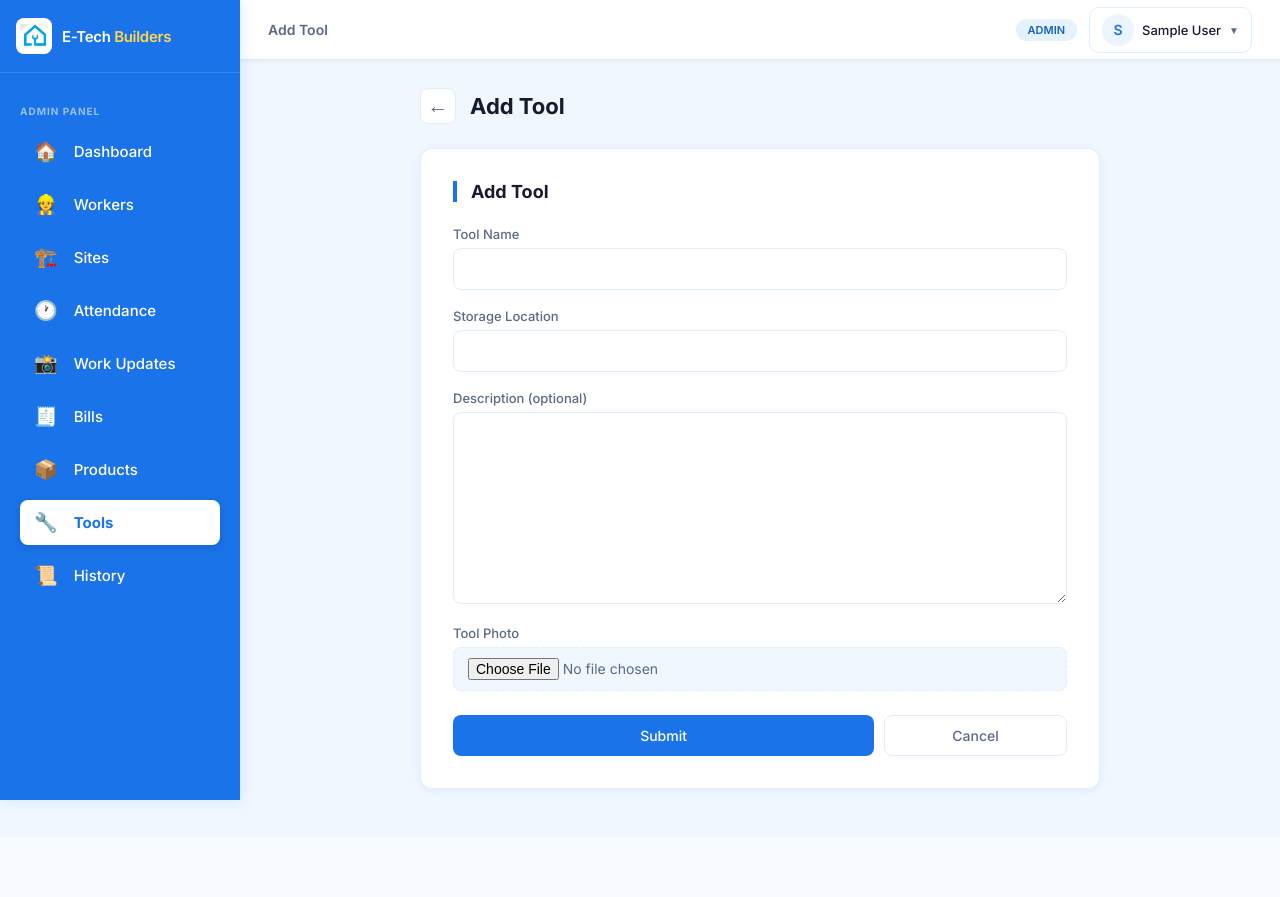
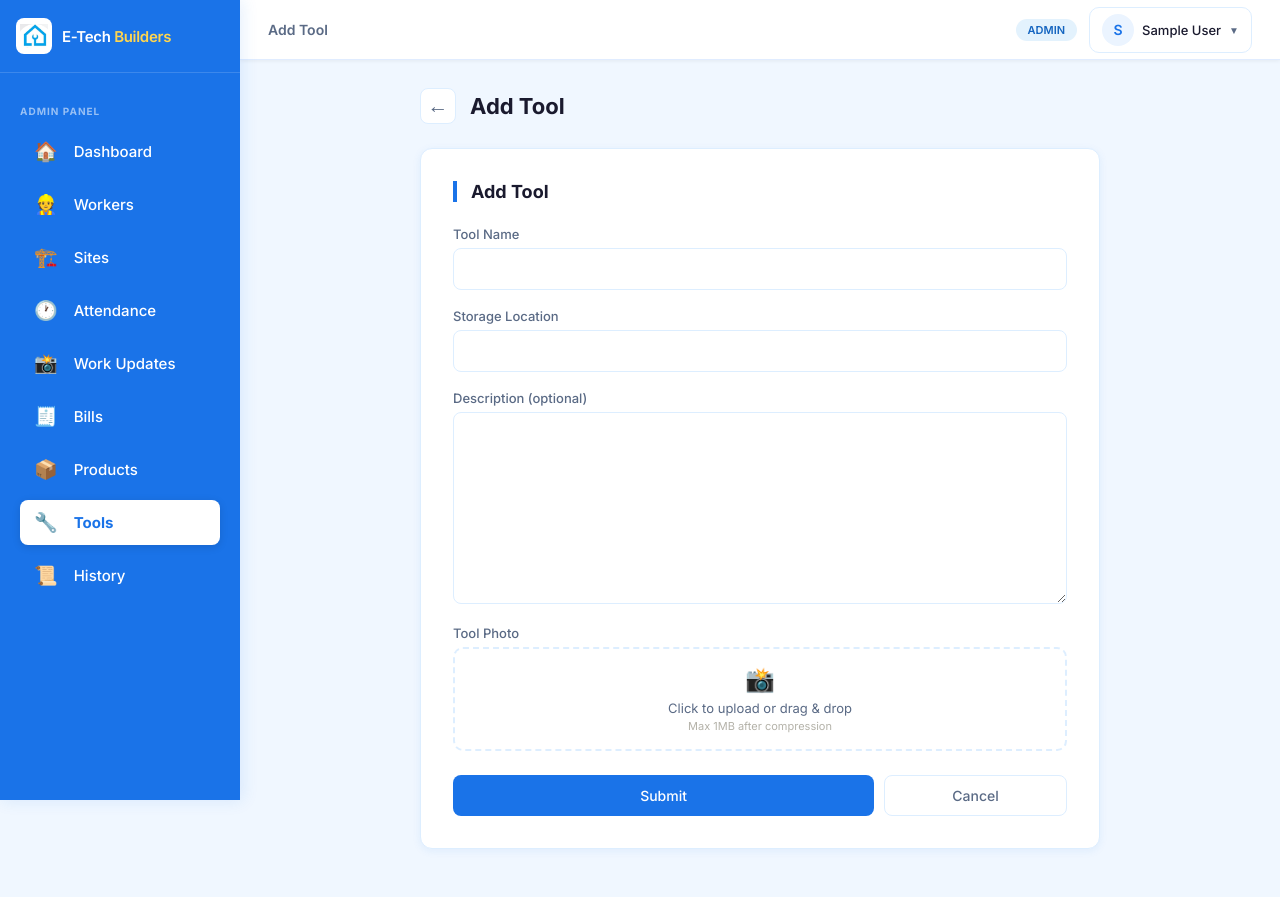
Before and after one commit to yasinmass/E_Tech, a Django app: page /tools/add/ in a window 1280 px wide. Before the commit the page ends 808 px from the top, so only its background shows below. Run offline with Django 5.2, Linux system fonts and the light colour scheme; the visitor is signed in with stand-in values (Sample User, id 1); data comes from the database, SQL or seed files in the repository; some libraries are stand-ins or nearby versions.

Commit message:
Add image upload size indicator

```diff
--- a/core/templates/base.html
+++ b/core/templates/base.html
@@ -1295,6 +1295,122 @@
     });
     </script>
     {% endif %}
+    <style>
+.upload-wrapper{border:2px dashed #DDEEFF;border-radius:10px;padding:16px;text-align:center;cursor:pointer;transition:border-color 0.2s;margin-bottom:6px;position:relative;background:#fff;}
+.upload-wrapper:hover{border-color:#1A73E8;}
+.upload-wrapper input[type=file]{position:absolute;top:0;left:0;width:100%;height:100%;opacity:0;cursor:pointer;z-index:2;}
+.upload-icon{font-size:24px;margin-bottom:6px;}
+.upload-text{font-size:13px;color:#5A6A85;}
+.upload-hint{font-size:11px;color:#B4B2A9;margin-top:3px;}
+.file-info-box{display:none;background:#F0F7FF;border:1px solid #DDEEFF;border-radius:8px;padding:10px 14px;margin-bottom:6px;align-items:center;gap:12px;}
+.file-info-box.show{display:flex;}
+.file-preview{width:44px;height:44px;border-radius:8px;object-fit:cover;flex-shrink:0;border:1px solid #DDEEFF;}
+.file-details{flex:1;min-width:0;}
+.file-name-text{font-size:12px;font-weight:500;color:#1A1A2E;white-space:nowrap;overflow:hidden;text-overflow:ellipsis;}
+.file-size-text{font-size:11px;color:#5A6A85;margin-top:2px;}
+.size-pill{font-size:10px;font-weight:500;padding:2px 7px;border-radius:20px;margin-left:6px;}
+.size-ok{background:#E8F5E9;color:#2E7D32;}
+.size-warn{background:#FFF8E1;color:#F57C00;}
+.size-large{background:#FFEBEE;color:#C62828;}
+.compress-info{font-size:11px;color:#1A73E8;margin-top:2px;}
+</style>
+
+<script>
+function initFileInput(inputEl, maxMB) {
+  const wrapper = inputEl.closest('.upload-wrapper') || inputEl.parentElement;
+  const container = wrapper.parentElement;
+
+  // Create info box if not exists
+  let infoBox = container.querySelector('.file-info-box');
+  if (!infoBox) {
+    infoBox = document.createElement('div');
+    infoBox.className = 'file-info-box';
+    infoBox.innerHTML = `
+      <img class="file-preview" src="" style="display:none;">
+      <div style="width:44px;height:44px;border-radius:8px;background:#EBF4FF;display:flex;align-items:center;justify-content:center;font-size:18px;flex-shrink:0;" class="file-icon">📄</div>
+      <div class="file-details">
+        <div class="file-name-text"></div>
+        <div class="file-size-text"></div>
+        <div class="compress-info"></div>
+      </div>
+    `;
+    wrapper.insertAdjacentElement('afterend', infoBox);
+  }
+
+  inputEl.addEventListener('change', function() {
+    const file = this.files[0];
+    if (!file) return;
+
+    const sizeMB = file.size / (1024 * 1024);
+    const sizeText = sizeMB < 1
+      ? (file.size / 1024).toFixed(1) + ' KB'
+      : sizeMB.toFixed(2) + ' MB';
+
+    infoBox.querySelector('.file-name-text').textContent = file.name;
+
+    let pillClass = 'size-ok';
+    let pillText = '✓ Under ' + maxMB + 'MB';
+    let compressText = '';
+
+    if (sizeMB > maxMB) {
+      pillClass = sizeMB > maxMB * 2 ? 'size-large' : 'size-warn';
+      pillText = sizeText;
+      compressText = '⚡ Will be compressed to under ' + maxMB + 'MB automatically';
+    }
+
+    infoBox.querySelector('.file-size-text').innerHTML =
+      'Size: <strong>' + sizeText + '</strong>' +
+      '<span class="size-pill ' + pillClass + '">' + pillText + '</span>';
+
+    infoBox.querySelector('.compress-info').textContent = compressText;
+
+    // Show image preview
+    if (file.type.startsWith('image/')) {
+      const reader = new FileReader();
+      reader.onload = e => {
+        const preview = infoBox.querySelector('.file-preview');
+        const icon = infoBox.querySelector('.file-icon');
+        preview.src = e.target.result;
+        preview.style.display = 'block';
+        icon.style.display = 'none';
+      };
+      reader.readAsDataURL(file);
+    }
+
+    infoBox.classList.add('show');
+    wrapper.style.borderColor = '#1A73E8';
+    wrapper.style.background = '#F8FBFF';
+  });
+}
+
+// Auto-initialize all file inputs on page load
+document.addEventListener('DOMContentLoaded', function() {
+  document.querySelectorAll('input[type=file]').forEach(function(input) {
+    const label = input.closest('.form-group, .form-row, div')
+      ?.querySelector('label')?.textContent?.toLowerCase() || '';
+
+    let maxMB = 1;
+    if (label.includes('id proof') || label.includes('bill') || label.includes('update')) {
+      maxMB = 2;
+    }
+
+    // Wrap in upload-wrapper if not already
+    if (!input.closest('.upload-wrapper')) {
+      const wrapper = document.createElement('div');
+      wrapper.className = 'upload-wrapper';
+      wrapper.innerHTML = `
+        <div class="upload-icon">📸</div>
+        <div class="upload-text">Click to upload or drag & drop</div>
+        <div class="upload-hint">Max ${maxMB}MB after compression</div>
+      `;
+      input.parentNode.insertBefore(wrapper, input);
+      wrapper.appendChild(input);
+    }
+
+    initFileInput(input, maxMB);
+  });
+});
+</script>
 </body>
 
 </html>
--- a/core/views.py
+++ b/core/views.py
@@ -110,9 +110,9 @@ def add_worker(request):
         if form.is_valid():
             # Compress photos before saving
             if 'photo' in request.FILES:
-                request.FILES['photo'] = compress_image(request.FILES['photo'])
+                request.FILES['photo'] = compress_image(request.FILES['photo'], max_size_mb=1)
             if 'id_proof' in request.FILES:
-                request.FILES['id_proof'] = compress_image(request.FILES['id_proof'])
+                request.FILES['id_proof'] = compress_image(request.FILES['id_proof'], max_size_mb=2)
             user = User.objects.create_user(
                 username=form.cleaned_data['login_username'],
                 password=form.cleaned_data['login_password'],
@@ -146,9 +146,9 @@ def add_site(request):
         form = SiteForm(request.POST, request.FILES)
         if form.is_valid():
             if 'site_photo' in request.FILES:
-                request.FILES['site_photo'] = compress_image(request.FILES['site_photo'])
+                request.FILES['site_photo'] = compress_image(request.FILES['site_photo'], max_size_mb=1)
             if 'owner_photo' in request.FILES:
-                request.FILES['owner_photo'] = compress_image(request.FILES['owner_photo'])
+                request.FILES['owner_photo'] = compress_image(request.FILES['owner_photo'], max_size_mb=1)
             site = form.save(commit=False)
             username = form.cleaned_data['owner_username']
             password = form.cleaned_data['owner_password']
@@ -211,7 +211,7 @@ def upload_bill(request):
         form = BillForm(request.POST, request.FILES)
         if form.is_valid():
             if 'photo' in request.FILES:
-                request.FILES['photo'] = compress_image(request.FILES['photo'])
+                request.FILES['photo'] = compress_image(request.FILES['photo'], max_size_mb=2)
             bill = form.save(commit=False)
             bill.uploaded_by = request.user
             bill.save()
@@ -296,7 +296,7 @@ def worker_upload_update(request):
         form = WorkUpdateForm(request.POST, request.FILES)
         if form.is_valid():
             if 'image' in request.FILES:
-                request.FILES['image'] = compress_image(request.FILES['image'])
+                request.FILES['image'] = compress_image(request.FILES['image'], max_size_mb=2)
             update = form.save(commit=False)
             update.worker = request.user
             update.save()
@@ -313,7 +313,7 @@ def worker_upload_bill(request):
         form = BillForm(request.POST, request.FILES)
         if form.is_valid():
             if 'photo' in request.FILES:
-                request.FILES['photo'] = compress_image(request.FILES['photo'])
+                request.FILES['photo'] = compress_image(request.FILES['photo'], max_size_mb=2)
             bill = form.save(commit=False)
             bill.uploaded_by = request.user
             bill.save()
@@ -559,9 +559,9 @@ def edit_worker(request, worker_id):
         form = WorkerEditForm(request.POST, request.FILES, instance=worker)
         if form.is_valid():
             if 'photo' in request.FILES:
-                request.FILES['photo'] = compress_image(request.FILES['photo'])
+                request.FILES['photo'] = compress_image(request.FILES['photo'], max_size_mb=1)
             if 'id_proof' in request.FILES:
-                request.FILES['id_proof'] = compress_image(request.FILES['id_proof'])
+                request.FILES['id_proof'] = compress_image(request.FILES['id_proof'], max_size_mb=2)
             worker = form.save(commit=False)
 
             full_name = form.cleaned_data['full_name']
@@ -657,9 +657,9 @@ def edit_site(request, site_id):
         form = SiteEditForm(request.POST, request.FILES, instance=site)
         if form.is_valid():
             if 'site_photo' in request.FILES:
-                request.FILES['site_photo'] = compress_image(request.FILES['site_photo'])
+                request.FILES['site_photo'] = compress_image(request.FILES['site_photo'], max_size_mb=1)
             if 'owner_photo' in request.FILES:
-                request.FILES['owner_photo'] = compress_image(request.FILES['owner_photo'])
+                request.FILES['owner_photo'] = compress_image(request.FILES['owner_photo'], max_size_mb=1)
             site = form.save(commit=False)
             site.owner_name = form.cleaned_data.get('owner_name_field', site.owner_name)
             site.owner_phone = form.cleaned_data.get('owner_phone_field', site.owner_phone)
@@ -753,7 +753,7 @@ def edit_bill(request, bill_id):
         form = BillForm(request.POST, request.FILES, instance=bill)
         if form.is_valid():
             if 'photo' in request.FILES:
-                request.FILES['photo'] = compress_image(request.FILES['photo'])
+                request.FILES['photo'] = compress_image(request.FILES['photo'], max_size_mb=2)
             form.save()
             messages.success(request, 'Bill updated successfully.')
             return redirect('admin_all_bills')
@@ -837,7 +837,7 @@ def add_product(request):
         form = ProductForm(request.POST, request.FILES)
         if form.is_valid():
             if 'photo' in request.FILES:
-                request.FILES['photo'] = compress_image(request.FILES['photo'])
+                request.FILES['photo'] = compress_image(request.FILES['photo'], max_size_mb=1)
             product = form.save(commit=False)
             product.added_by = request.user
             product.save()
@@ -856,7 +856,7 @@ def edit_product(request, product_id):
         form = ProductForm(request.POST, request.FILES, instance=product)
         if form.is_valid():
             if 'photo' in request.FILES:
-                request.FILES['photo'] = compress_image(request.FILES['photo'])
+                request.FILES['photo'] = compress_image(request.FILES['photo'], max_size_mb=1)
             form.save()
             return redirect('products_list')
     else:
@@ -923,7 +923,7 @@ def add_tool(request):
         form = ToolForm(request.POST, request.FILES)
         if form.is_valid():
             if 'photo' in request.FILES:
-                request.FILES['photo'] = compress_image(request.FILES['photo'])
+                request.FILES['photo'] = compress_image(request.FILES['photo'], max_size_mb=1)
             tool = form.save(commit=False)
             tool.added_by = request.user
             tool.save()
@@ -973,7 +973,7 @@ def edit_tool(request, tool_id):
         form = ToolForm(request.POST, request.FILES, instance=tool)
         if form.is_valid():
             if 'photo' in request.FILES:
-                request.FILES['photo'] = compress_image(request.FILES['photo'])
+                request.FILES['photo'] = compress_image(request.FILES['photo'], max_size_mb=1)
             form.save()
             return redirect('tools_list')
     else:
```
